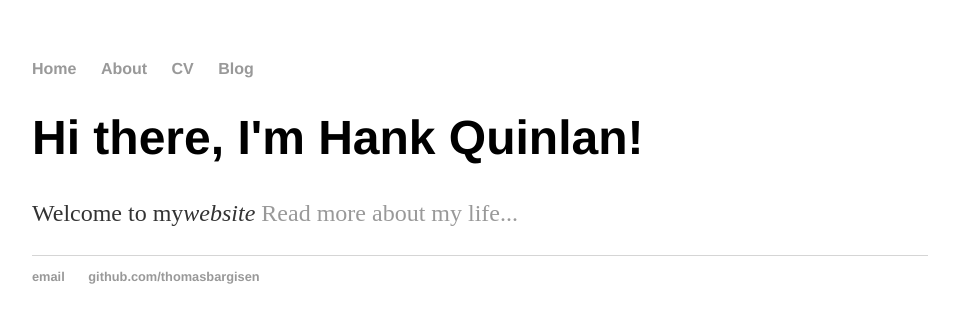
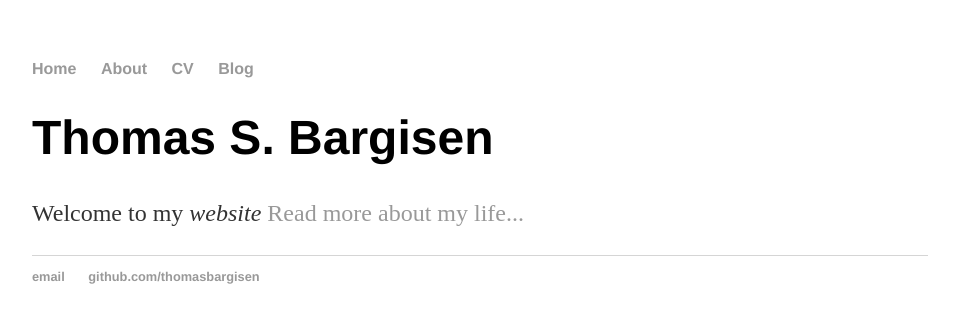
Before and after one commit to thomasbargisen/thomasbargisen.github.io, a Jekyll site: the page built from index.html, in a window 1280 px wide. Shown: the top 323 px of the page, without its empty margins (160-1119 px from the left). Built offline with Jekyll 4.4.1, drawn with Linux system fonts in a browser that asks for light colours.

Commit message:
Update index.html

```diff
--- a/index.html
+++ b/index.html
@@ -3,6 +3,6 @@ layout: default
 title: New Web Page
 ---
 <div class="blurb">
-	<h1>Hi there, I'm Hank Quinlan!</h1>
-	<p>Welcome to my<em>website</em> <a href="/about">Read more about my life...</a></p>
+	<h1>Thomas S. Bargisen</h1>
+	<p>Welcome to my <em>website</em> <a href="/about">Read more about my life...</a></p>
 </div><!-- /.blurb -->
```
